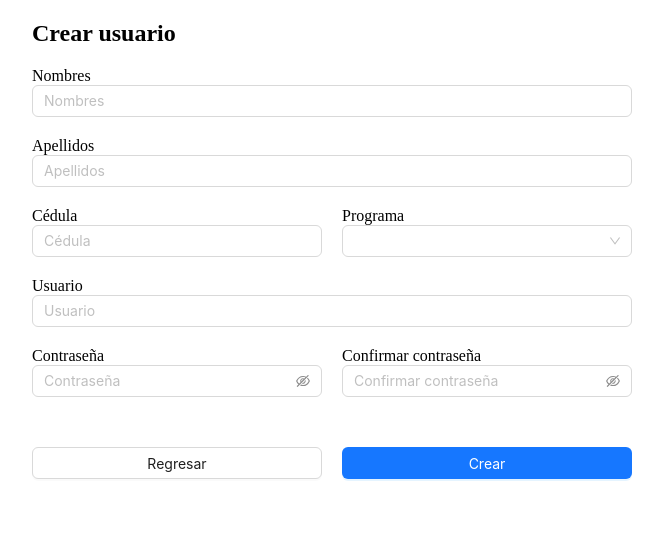
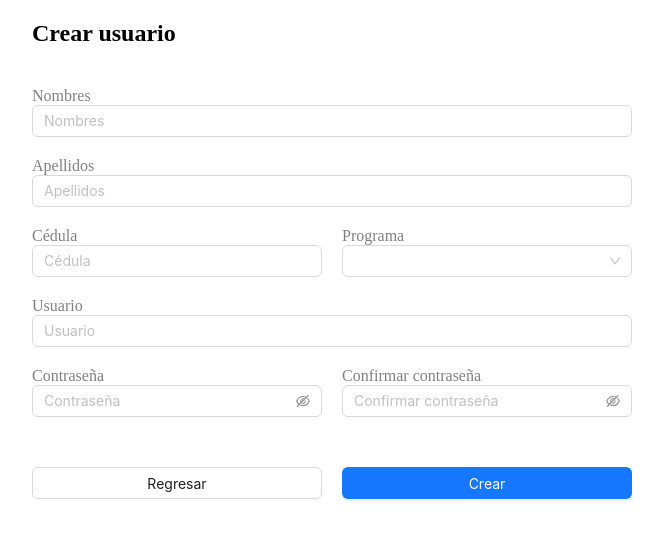
Before and after one commit to Javier-WH/proyecciones, a React (Vite) app: page /singin in a window 1280 px wide. Shown: the top 540 px of the page, without its empty margins (308-971 px from the left). Built offline with nearby package versions, Linux system fonts and the light colour scheme; no server answers.

Commit message:
feat: Agregar función getLabelColor para mejorar la visualización de etiquetas en el panel de creación de usuario

```diff
--- a/src/components/createUser/createUserPanel.tsx
+++ b/src/components/createUser/createUserPanel.tsx
@@ -108,6 +108,17 @@ export default function CreateUserPanel() {
     setPnfValue(value);
   };
 
+  const getLabelColor = (status: "error" | "warning" | "") => {
+    switch (status) {
+      case "error":
+        return "red";
+      case "warning":
+        return "orange";
+      default:
+        return "gray";
+    }
+  };
+
   const handleCreateUser = () => {
     if (
       name === "" ||
@@ -147,8 +158,6 @@ export default function CreateUserPanel() {
       pnf_id: pnfValue,
     };
 
-    console.log(data);
-
     postUser(data)
       .then((res) => {
         if (res.error) {
@@ -173,15 +182,15 @@ export default function CreateUserPanel() {
         maxWidth: "600px",
         margin: "20px auto",
       }}>
-      <div>
+      <div style={{ marginBottom: "20px" }}>
         <h2>Crear usuario</h2>
       </div>
       <div>
-        <label>Nombres</label>
+        <label style={{ color: getLabelColor(nameStatus) }}>Nombres</label>
         <Input status={nameStatus} placeholder="Nombres" value={name} onChange={onChangeNames} />
       </div>
       <div>
-        <label>Apellidos</label>
+        <label style={{ color: getLabelColor(lastNameStatus) }}>Apellidos</label>
         <Input
           status={lastNameStatus}
           placeholder="Apellidos"
@@ -192,12 +201,12 @@ export default function CreateUserPanel() {
 
       <div style={{ display: "grid", gridTemplateColumns: "1fr 1fr", gap: "20px" }}>
         <div>
-          <label>Cédula</label>
+          <label style={{ color: getLabelColor(ciStatus) }}>Cédula</label>
           <Input status={ciStatus} placeholder="Cédula" value={ci} onChange={onChangeCI} />
         </div>
 
         <div>
-          <label style={{ display: "block" }}>Programa</label>
+          <label style={{ display: "block", color: getLabelColor(pnfStatus) }}>Programa</label>
           <Select
             status={pnfStatus}
             style={{ width: "100%" }}
@@ -208,12 +217,12 @@ export default function CreateUserPanel() {
       </div>
 
       <div>
-        <label>Usuario</label>
+        <label style={{ color: getLabelColor(userStatus) }}>Usuario</label>
         <Input status={userStatus} placeholder="Usuario" value={user} onChange={onChangeUser} />
       </div>
       <div style={{ display: "grid", gridTemplateColumns: "1fr 1fr", gap: "20px" }}>
         <div>
-          <label>Contraseña</label>
+          <label style={{ color: getLabelColor(passwordStatus) }}>Contraseña</label>
           <Input.Password
             placeholder="Contraseña"
             iconRender={(visible) => (visible ? <EyeTwoTone /> : <EyeInvisibleOutlined />)}
@@ -223,7 +232,7 @@ export default function CreateUserPanel() {
           />
         </div>
         <div>
-          <label>Confirmar contraseña</label>
+          <label style={{ color: getLabelColor(confirmPasswordStatus) }}>Confirmar contraseña</label>
           <Input.Password
             placeholder="Confirmar contraseña"
             iconRender={(visible) => (visible ? <EyeTwoTone /> : <EyeInvisibleOutlined />)}
```
